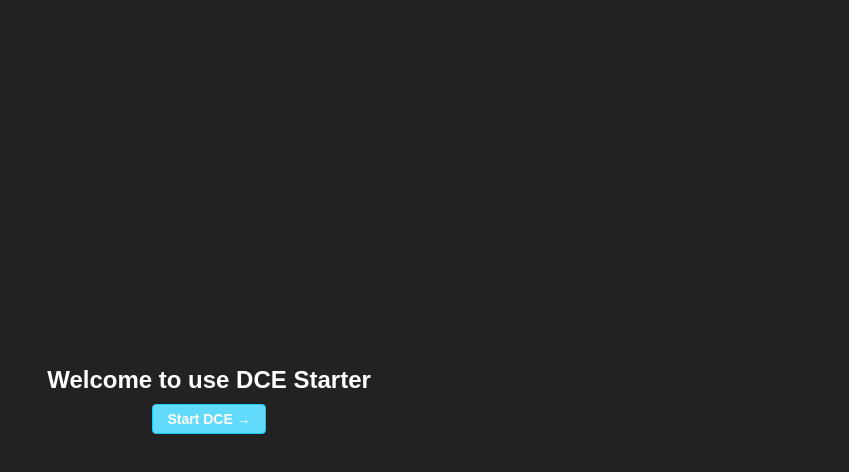
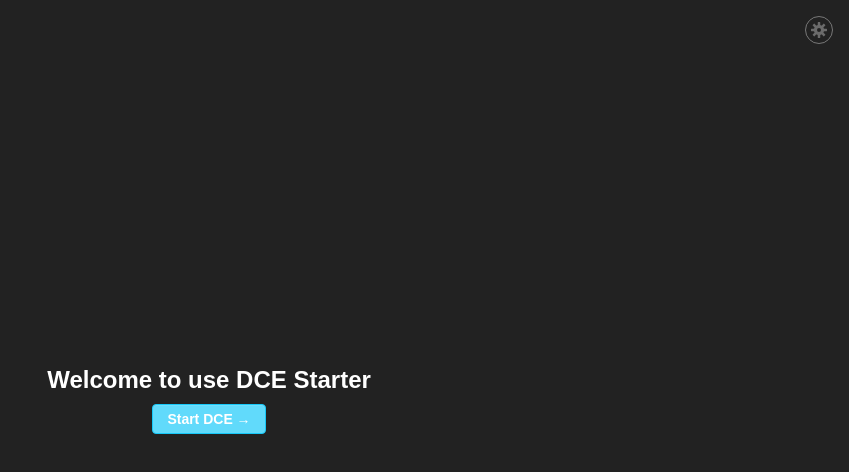
Before and after one commit to mimoning/project-starter, a React (Create React App) app: page / in a window 1280 px wide. Shown: the top 472 px of the page, without its empty margins (431-1280 px from the left). Built offline with nearby package versions, Linux system fonts and the light colour scheme.

Commit message:
add the settings button

```diff
--- a/src/common.scss
+++ b/src/common.scss
@@ -17,3 +17,8 @@
 div, span {
   box-sizing: border-box;
 }
+
+svg {
+  width: 100%;
+  height: 100%;
+}
--- a/src/view/pages/index/index.scss
+++ b/src/view/pages/index/index.scss
@@ -16,4 +16,23 @@
     margin-top: 10px;
     font-weight: bold;
   }
+  .settings-btn {
+    position: absolute;
+    top: 16px;
+    right: 16px;
+    width: 28px;
+    height: 28px;
+    border-radius: 100%;
+    border: 1px solid $grey;
+    padding: 5px;
+    opacity: 0.5;
+    cursor: pointer;
+    svg {
+      fill: darken($grey, 10%);
+    }
+    &:hover {
+      opacity: 0.9;
+      border-color: lighten($grey, 10%);
+    }
+  }
 }
--- a/src/view/pages/index/index.tsx
+++ b/src/view/pages/index/index.tsx
@@ -1,5 +1,5 @@
 import * as React from 'react';
-import Loading from '../../components/loading';
+import { ReactComponent as SettingLogo } from '../../../assets/image/icons/settings.svg';
 
 import './index.scss';
 
@@ -19,12 +19,16 @@
     })
   }
 
+  public switchPage(pathname: string): void {
+    this.props.history.push({ pathname });
+  }
+
   public render() {
     return (
       <div className="App">
         <h1 className="App-title">Welcome to use <strong>DCE Starter</strong></h1>
-        <button className="btn blue start-btn" onClick={() => this.props.history.push({ pathname: 'test' })}>Start DCE →</button>
-        <Loading show={this.state.loading} />
+        <button className="btn blue start-btn" onClick={() => this.switchPage('test')}>Start DCE →</button>
+        <div className="settings-btn" onClick={() => this.switchPage('settings')}><SettingLogo /></div>
       </div>
     );
   }
```
Also changed, not shown: src/view/pages/config/index.tsx (added, +17 -0 lines), src/assets/image/icons/settings.svg (added), 1 other file (tests, documents, lock files or other folders).
